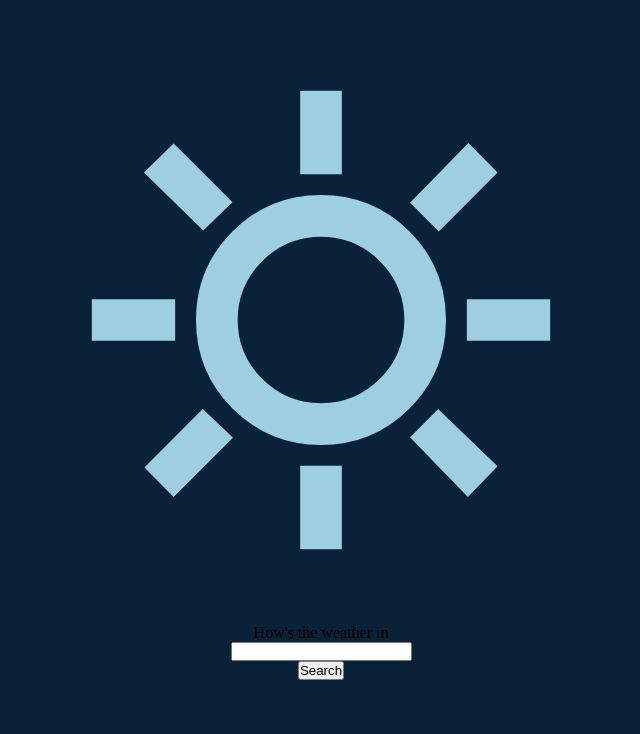
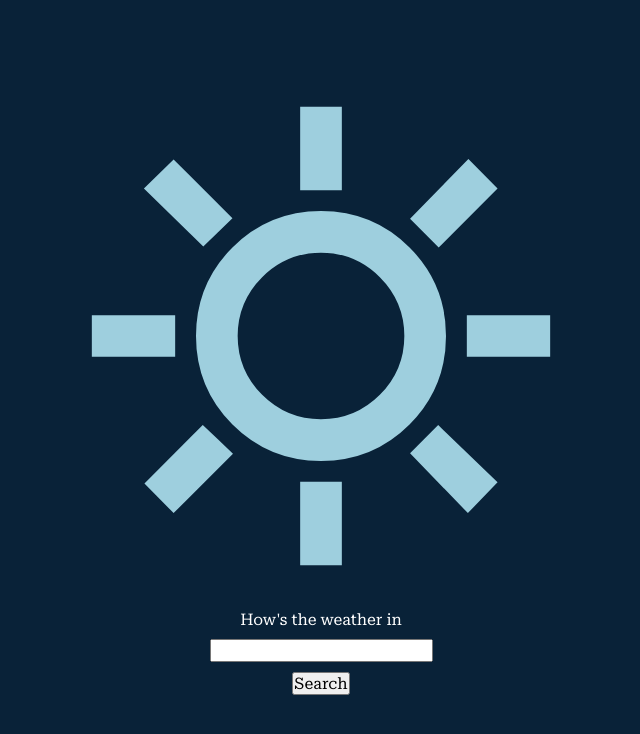
Before and after one commit to tristanacosta1/odin-weather-app, a website built with webpack: page src/template.html in a window 1280 px wide. Shown: the whole page, without its empty margins (319-959 px from the left). Built offline with nearby package versions, Linux system fonts and the light colour scheme.

Commit message:
Finish start page layout

```diff
--- a/src/styles/main.css
+++ b/src/styles/main.css
@@ -1,19 +1,19 @@
 @font-face {
-    font-family: "";
+    font-family: "Roboto Serif";
     src:
-        url("./fonts/") format("woff2"),
-        url("./fonts/") format("woff");
+        url("../assets/fonts/RobotoSerif-20ptRegular.woff2") format("woff2"),
+        url("../assets/fonts/RobotoSerif-20ptRegular.woff") format("woff");
     font-weight: normal;
     font-style: normal;
     font-display: swap;
 }
 
 @font-face {
-    font-family: "";
+    font-family: "Roboto";
     src:
-        url("./") format("woff2"),
-        url("./") format("woff");
-    font-weight: 200;
+        url("../assets/fonts/RobotoMono-Regular.woff2") format("woff2"),
+        url("../assets/fonts/RobotoMono-Regular.woff") format("woff");
+    font-weight: normal;
     font-style: normal;
     font-display: swap;
 }
@@ -29,6 +29,13 @@
 :root {
 }
 
+input,
+button,
+textarea,
+select {
+    font: inherit;
+}
+
 #start-page {
     display: flex;
     flex-direction: column;
@@ -36,14 +43,23 @@
     height: 100vh;
     justify-content: center;
     background: #092238;
+    font-family: "Roboto Serif";
+}
+
+#start-page label {
+    color: white;
 }
 
 #bg svg {
     height: 500px;
     width: 500px;
-    transform: translateY(-50px);
+    transform: translateY(-20px);
 }
 
 #bg path {
     fill: #9ecfde;
 }
+
+#place {
+    margin: 10px 0;
+}
```
Also changed, not shown: src/assets/fonts/RobotoMono-Regular.woff (added), src/assets/fonts/RobotoMono-Regular.woff2 (added), src/assets/fonts/RobotoSerif-20ptRegular.woff (added), src/assets/fonts/RobotoSerif-20ptRegular.woff2 (added).
